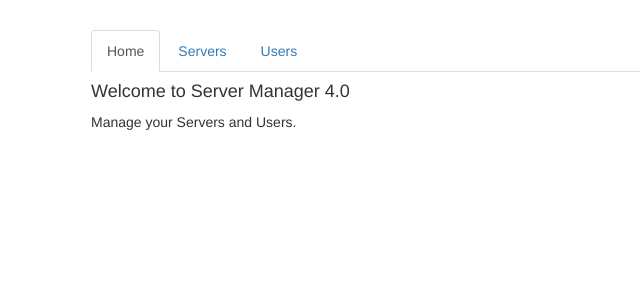
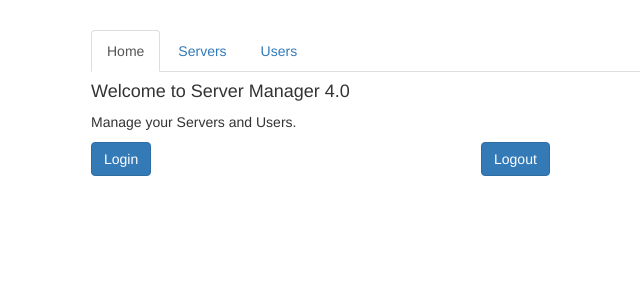
Before and after one commit to mr02trg/angular6-routing, an Angular app: page / in a window 1280 px wide. Shown: the top 300 px of the page, without its empty margins (174-814 px from the left). Built offline with nearby package versions, Linux system fonts and the light colour scheme.

Commit message:
add login/logout button

```diff
--- a/src/app/auth.service.ts
+++ b/src/app/auth.service.ts
@@ -19,9 +19,11 @@ export class AuthService {
 
     login () {
         this.isLogin = true;
+        console.log("Welcome wanderers ...");
     }
 
     logout() {
         this.isLogin = false;
+        console.log("GTFO >.<!!");
     }
 }
--- a/src/app/home/home.component.html
+++ b/src/app/home/home.component.html
@@ -1,2 +1,14 @@
 <h4>Welcome to Server Manager 4.0</h4>
 <p>Manage your Servers and Users.</p>
+<div class="row">
+    <div class="col-xs-6">
+        <button class="btn btn-primary" (click)="onLogin()">
+            Login
+        </button>
+    </div>
+    <div class="col-xs-6">
+            <button class="btn btn-primary" (click)="onLogout()">
+                Logout
+            </button>
+        </div>
+</div>
--- a/src/app/home/home.component.ts
+++ b/src/app/home/home.component.ts
@@ -1,4 +1,5 @@
 import { Component, OnInit } from '@angular/core';
+import { AuthService } from '../auth.service';
 
 @Component({
   selector: 'app-home',
@@ -7,9 +8,16 @@ import { Component, OnInit } from '@angular/core';
 })
 export class HomeComponent implements OnInit {
 
-  constructor() { }
+  constructor(private authService : AuthService) { }
 
   ngOnInit() {
   }
 
+  onLogin() {
+    this.authService.login();
+  }
+
+  onLogout() {
+    this.authService.logout();
+  }
 }
```
